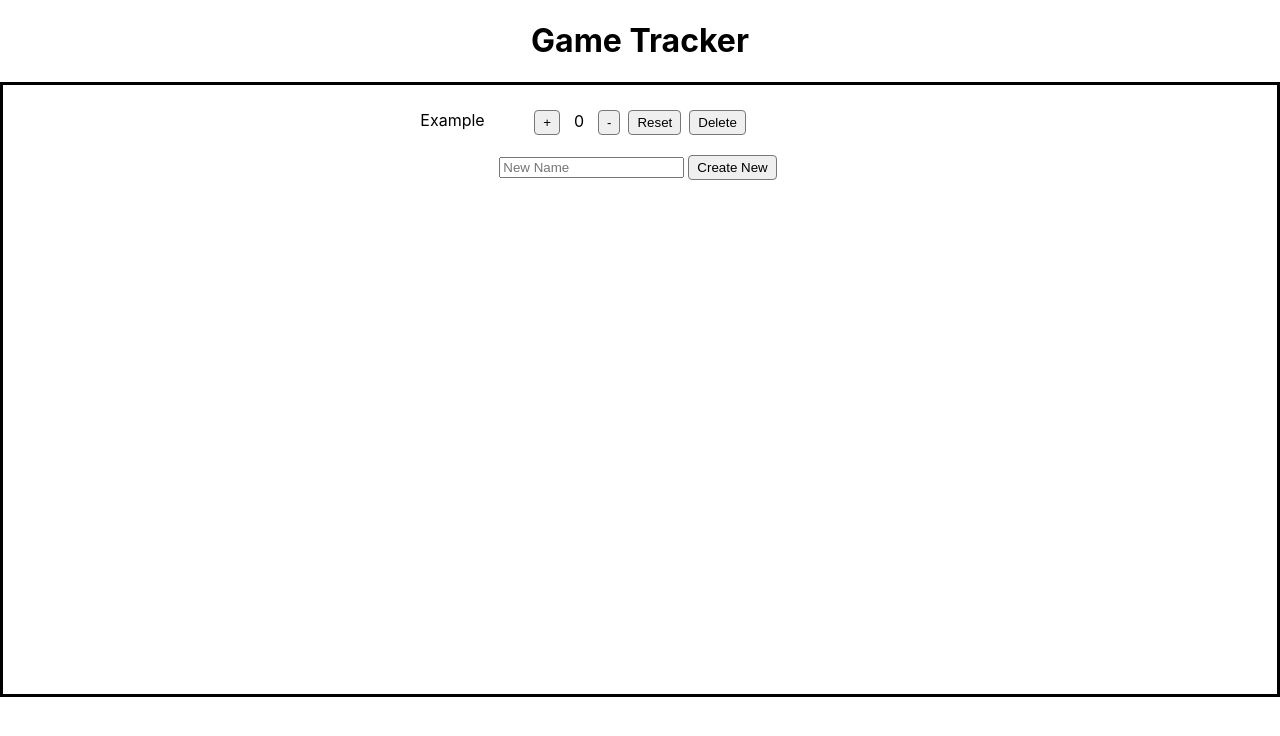
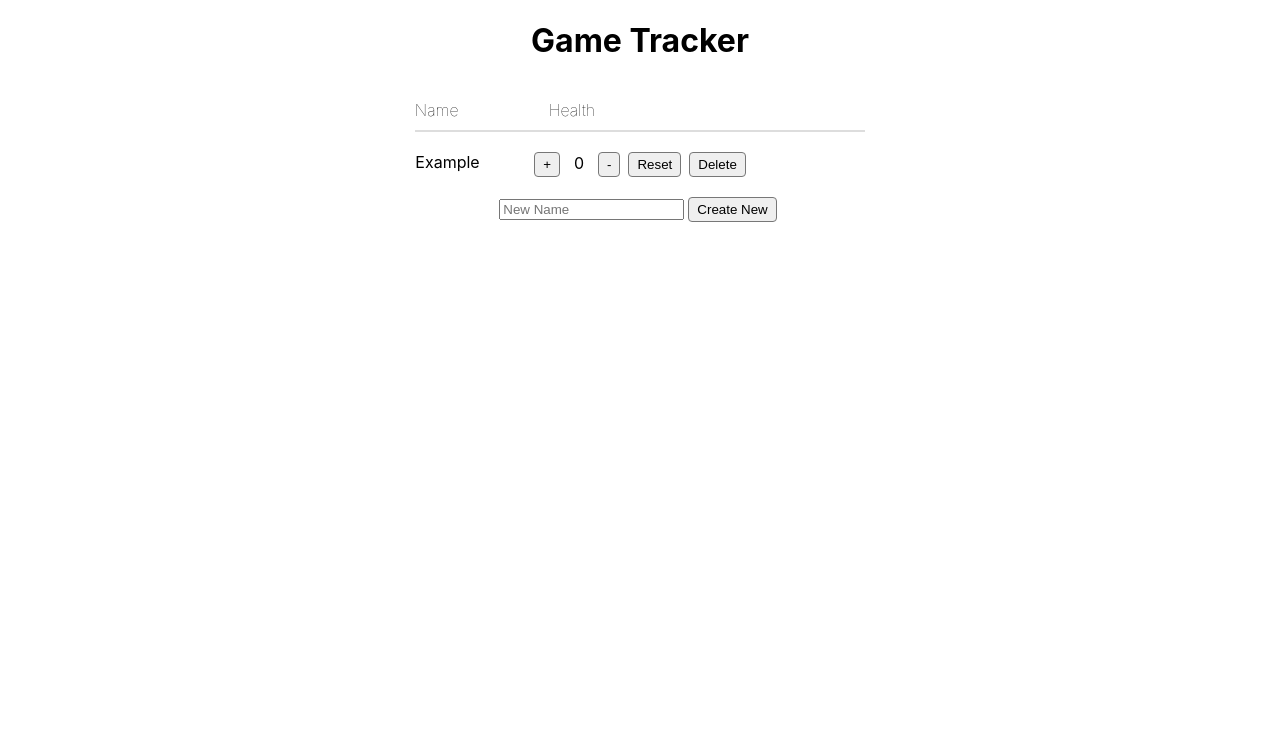
Before and after one commit to Hunterosmun/hp-tracker, a React (Create React App) app: page / in a window 1280 px wide. Shown: the top 736 px of the page. Built offline with nearby package versions, Linux system fonts and the light colour scheme.

Commit message:
Start titles better

```diff
--- a/src/App.js
+++ b/src/App.js
@@ -1,8 +1,11 @@
 import React from 'react'
 import styled from 'styled-components'
 
+const titleFields = { id: 'titles', fields: ['Name', 'Health', '', ''] }
+
 function App () {
   const [counters, setCounters] = React.useState([
+    titleFields,
     { name: 'Example', id: crypto.randomUUID() }
   ])
   const [name, setName] = React.useState('')
@@ -17,18 +20,31 @@ function App () {
     <Wrapper>
       <h1>Game Tracker</h1>
       <MainBox>
-        {counters.map(e => (
+        {counters.map(e => {
+          if (e.id === 'titles') {
+            return (
+              <h2>
+                {e.fields.map((e, i) => (
+                  <span key={`title-${i}`}>{e}</span>
+                ))}
+              </h2>
+            )
+          }
+          return (
             <CounterWrap key={e.id}>
               <Counter name={e.name} />
               <button
                 onClick={() => {
-                setCounters(counters => counters.filter(obj => obj.id !== e.id))
+                  setCounters(counters =>
+                    counters.filter(obj => obj.id !== e.id)
+                  )
                 }}
               >
                 Delete
               </button>
             </CounterWrap>
-        ))}
+          )
+        })}
         <br />
         <div>
           <input
@@ -95,13 +111,24 @@ const Wrapper = styled.div`
 `
 
 const MainBox = styled.div`
-  border: solid 3px black;
+  /* border: solid 3px black; */
   min-width: 97vw;
   min-height: 599px;
   padding: 5px;
   display: flex;
   flex-direction: column;
   align-items: center;
+
+  h2 {
+    border-bottom: 2px solid #ddd;
+    font-size: 16px;
+    font-weight: 1;
+    margin-bottom: 0;
+    padding-bottom: 10px;
+    span {
+      padding-right: 90px;
+    }
+  }
 `
 
 const CountHolder = styled.span`
@@ -121,5 +148,5 @@ const NameWrap = styled.div`
 
 const CounterWrap = styled.div`
   position: relative;
-  width: 225px;
+  width: 235px;
 `
```
Lines whose indentation alone changed are shown as unchanged.
